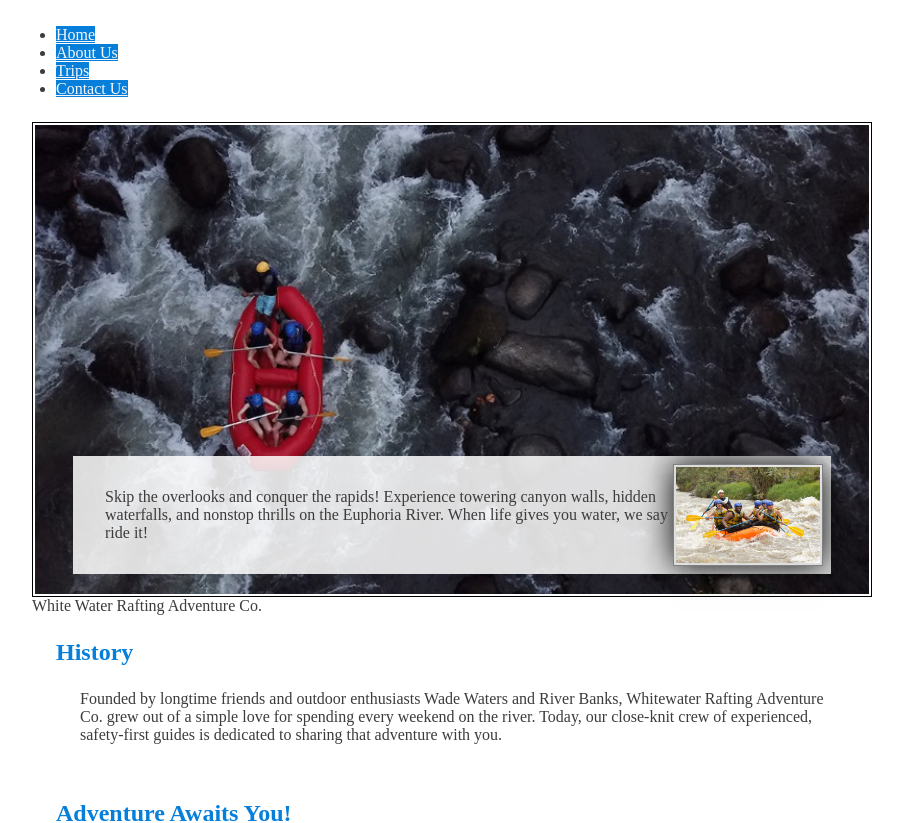
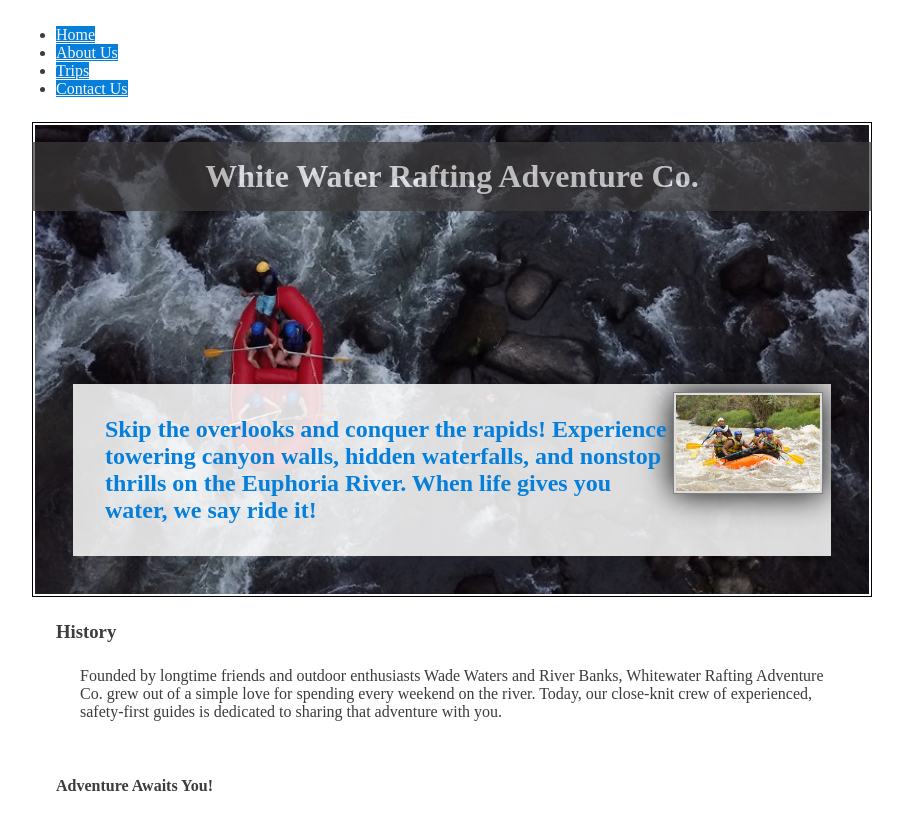
Before and after one commit to lauriestacey-dotcom/wdd130, a plain HTML site: page wwr/about.html in a window 1280 px wide. Shown: the part 132-955 px from the top of the page, without its empty margins (188-1091 px from the left). Drawn offline with Linux system fonts and the light colour scheme.

Commit message:
added headings

```diff
--- a/wwr/about.html
+++ b/wwr/about.html
@@ -25,19 +25,23 @@
     <main>
         <div class="hero">
             <img src="images/whitewater-adventure-river-group.jpg"
-              alt="Group of rafters riding whitewater rapids" <h1>White Water Rafting Adventure Co.
+              alt="Group of rafters riding whitewater rapids">
+            <h1>White Water Rafting Adventure Co.
             </h1>
+            <h2>
                 <article>
                     <img src="images/happy-clients-hero.jpg" alt="Happy rafting groups">
                     <p>Skip the overlooks and conquer the rapids! Experience towering canyon walls,
                         hidden waterfalls, and
-                    nonstop thrills on the Euphoria River. When life gives you water, we say ride
+                        nonstop thrills on the Euphoria River. When life gives you water, we say
+                        ride
                         it!
                     </p>
                 </article>
+            </h2>
         </div>
         <section>
-            <h2>History</h2>
+            <h3>History</h3>
             <p>Founded by longtime friends and outdoor enthusiasts Wade Waters and River Banks,
                 Whitewater Rafting
                 Adventure Co. grew out of a simple love for spending every weekend on the river.
@@ -46,7 +50,7 @@
                 adventure with you.</p>
         </section>
         <section>
-            <h2>Adventure Awaits You!</h2>
+            <h4>Adventure Awaits You!</h4>
         </section>
     </main>
 
```
Lines whose indentation alone changed are shown as unchanged.
